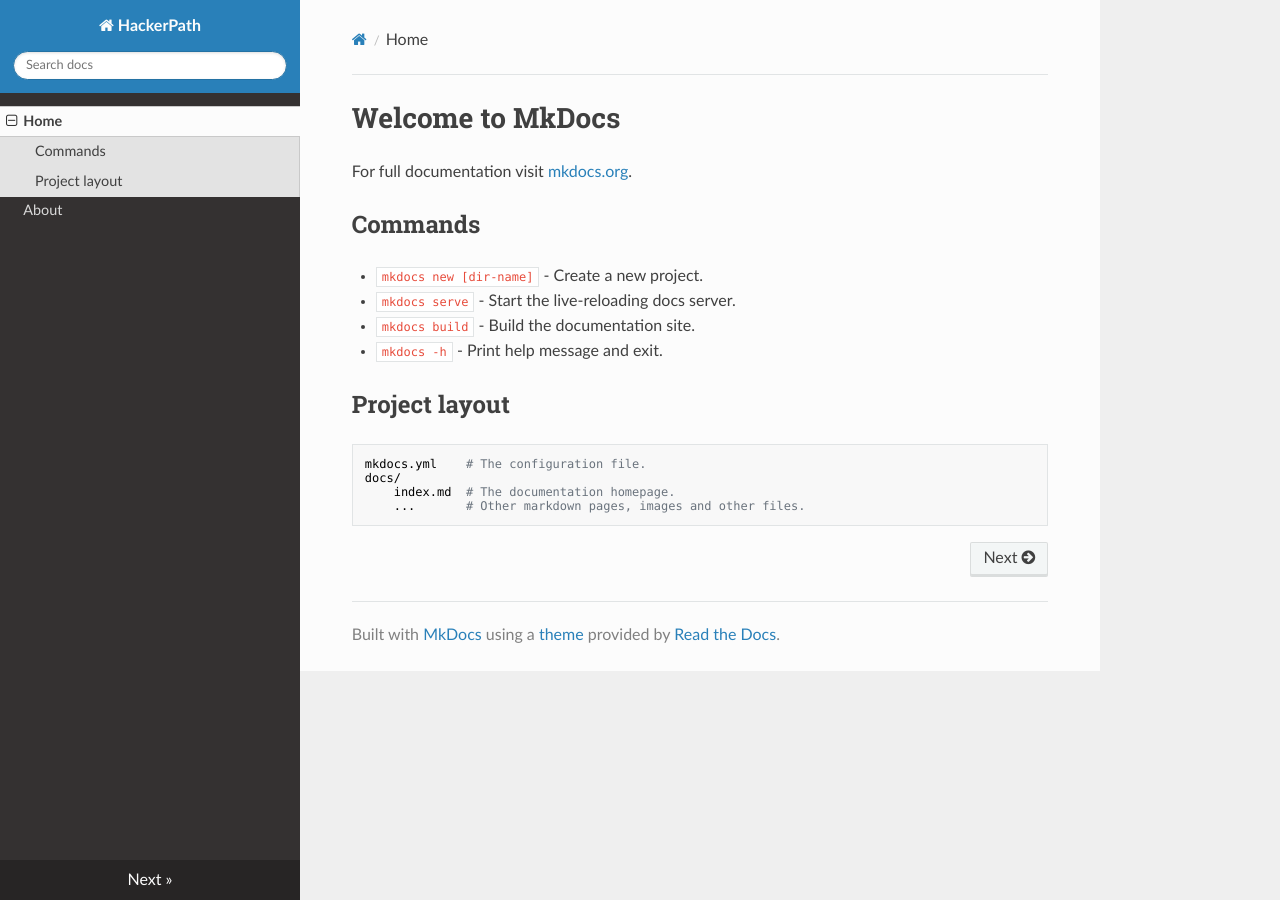
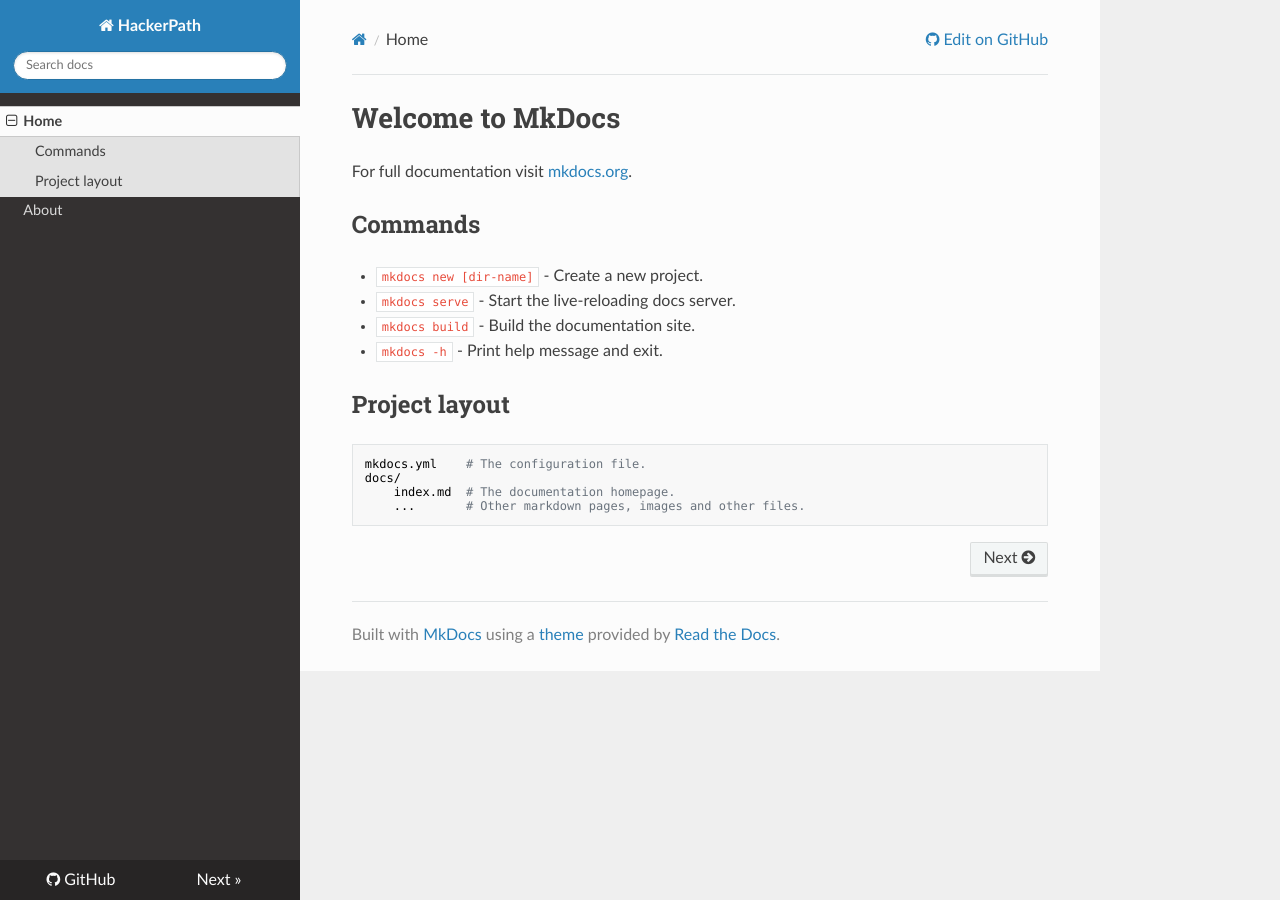
Before and after one commit to TimeLess613/kiwi, an MkDocs documentation site: the page built from docs/index.md, in a window 1280 px wide. Built offline with MkDocs 1.6.1, drawn with Linux system fonts in a browser that asks for light colours; nearby versions of some CDN libraries; some of the changed lines change nothing that is shown.

Commit message:
add repo url

```diff
--- a/mkdocs.yml
+++ b/mkdocs.yml
@@ -1,7 +1,7 @@
 site_name: HackerPath
 # site_url:
 site_author: TimeLess613
-# repo_url:
+repo_url: https://github.com/TimeLess613/kiwi
 theme: readthedocs
 nav:
   - Home: index.md
```
